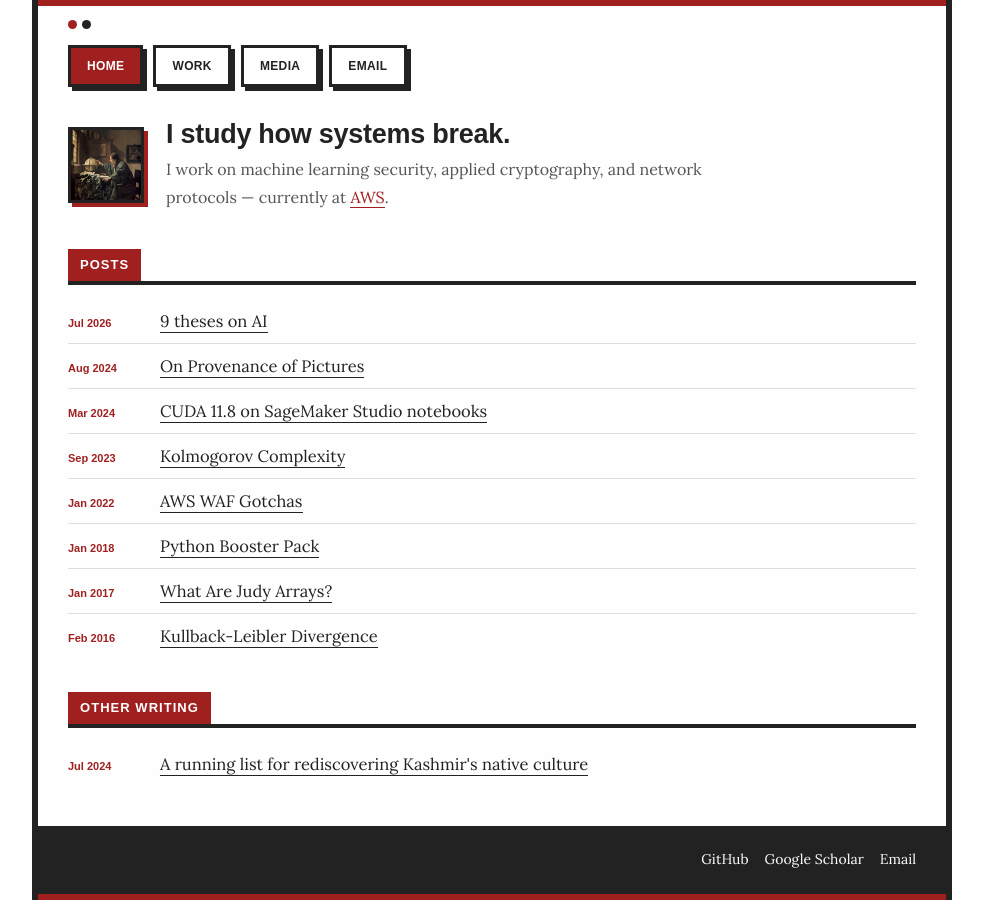
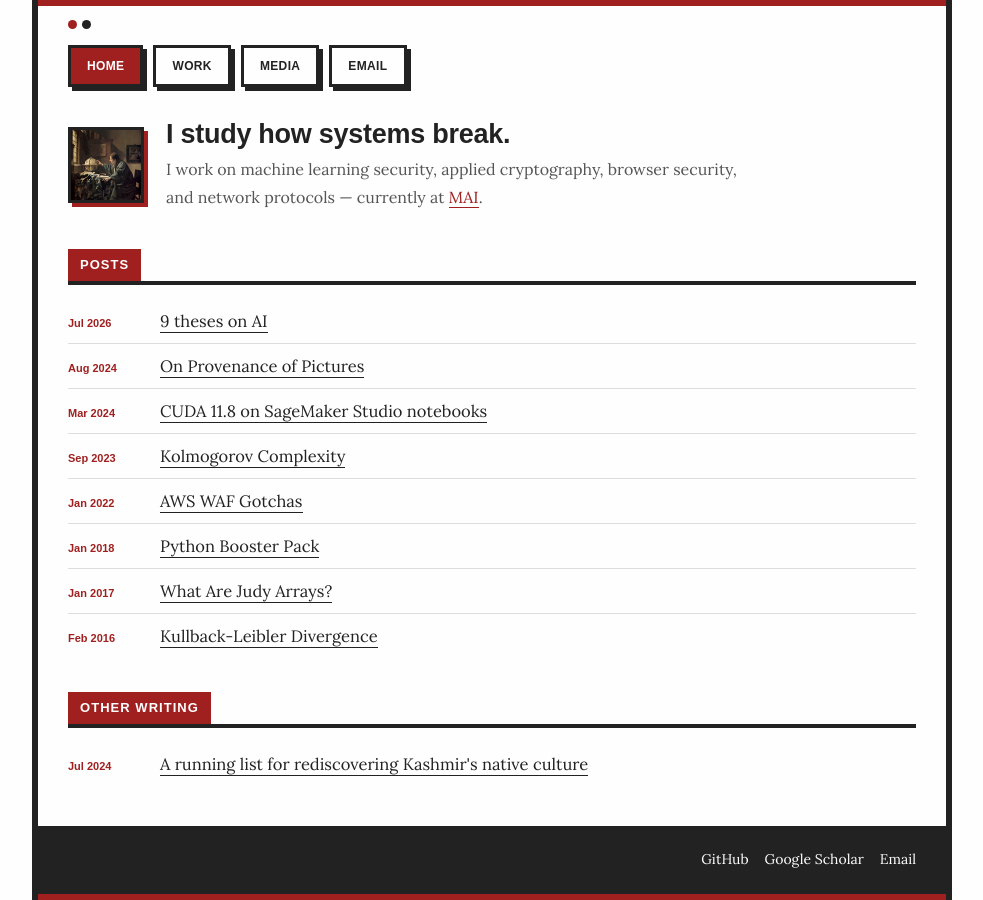
Before and after one commit to kingroryg/kingroryg.github.io, a plain HTML site: page index.html in a window 1280 px wide. Shown: the whole page, without its empty margins (148-1131 px from the left). Drawn offline with Linux system fonts and the light colour scheme.

Commit message:
Update work description and affiliation in index.html

```diff
--- a/index.html
+++ b/index.html
@@ -411,8 +411,8 @@
       <div class="intro-text">
         <h1>I study how systems break.</h1>
         <p class="hero-copy">
-          I work on machine learning security, applied cryptography, and network protocols — currently at
-          <a href="https://aws.amazon.com/sagemaker/">AWS</a>.</p>
+          I work on machine learning security, applied cryptography, browser security, and network protocols — currently at
+          <a href="https://microsoft.ai">MAI</a>.</p>
       </div>
     </header>
 
```
